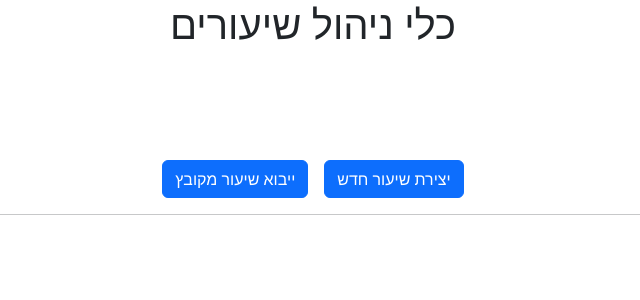
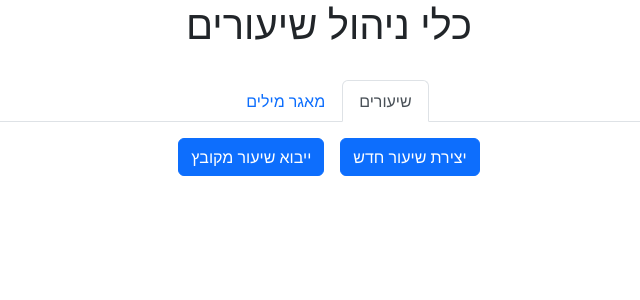
Before and after one commit to DevShai/ad6-lessons-tool, a React (Create React App) app: page / in a window 1280 px wide. Shown: the top 300 px of the page, without its empty margins (411-1051 px from the left). Built offline with nearby package versions, Linux system fonts and the light colour scheme.

Commit message:
wip on words list

```diff
--- a/src/assets/styles/MainPage.css
+++ b/src/assets/styles/MainPage.css
@@ -12,3 +12,8 @@
     justify-content: center;
     min-height: 5rem;
 }
+
+.tabs-container {
+    display: flex;
+    justify-content: center;
+}
--- a/src/components/QuestionsForms/DrawLine.tsx
+++ b/src/components/QuestionsForms/DrawLine.tsx
@@ -22,7 +22,7 @@ export default function QuestionFormDrawLine(props) {
 
     const addNewWord = function (word: string = '', img: FileData = {base64: '', fileObject: undefined}) {
         var newData = { ...questionData }
-        newData.words.push({ word: { text: word, audio: undefined }, definition: undefined, texture: img })
+        newData.words.push({ word: { text: word }, texture: img })
         setQuestionData(newData)
     }
 
--- a/src/components/lessons/EditLesson.jsx
+++ b/src/components/lessons/EditLesson.jsx
@@ -17,7 +17,7 @@ export default function EditLesson(props) {
     }
 
     return (
-        <Container fluid>
+        <Container fluid style={{padding: "1rem"}}>
             <LessonForm
                 lessonData={lessonData}
                 onSubmit={onSubmit}
--- /dev/null
+++ b/src/pages/LessonsTab.tsx
@@ -0,0 +1,100 @@
+import LessonsList from 'src/components/lessons/LessonsList';
+import NewLessonDialog from 'src/components/lessons/NewLessonDialog';
+import { Button, Container, Form, FormLabel } from 'react-bootstrap';
+import { useState } from 'react';
+import EditLesson from '../components/lessons/EditLesson';
+import 'src/assets/styles/MainPage.css'
+import React from 'react';
+
+export default function LessonsTab({lessonsList, setLessonsList}) {
+
+    const [modalVisible, setModalVisible] = useState(false);
+    const [editedLessonIdx, setEditedLessonIdx] = useState(-1);
+
+    const addNewLesson = function (lessonData) {
+        var newList = [...lessonsList]
+        newList.push(lessonData)
+        setLessonsList(newList)
+        setEditedLessonIdx(newList.length - 1)
+    }
+
+    const deleteLesson = function (idx) {
+        if (window.confirm(`למחוק את השיעור ${lessonsList[idx].lesson_name} ואת כל השאלות שבו?`)) {
+            var newList = [...lessonsList]
+            newList.splice(idx, 1)
+            setLessonsList(newList)
+            setEditedLessonIdx(-1)
+        }
+    }
+
+    const updateLesson = function (idx, newData) {
+        var newList = [...lessonsList]
+        newList[idx] = newData
+        setLessonsList(newList)
+    }
+
+    const download = function (content, fileName, contentType) {
+        const a = document.createElement("a");
+        const file = new Blob([content], { type: contentType });
+        a.href = URL.createObjectURL(file);
+        a.download = fileName;
+        a.click();
+    }
+
+    const exportLesson = function (idx) {
+        var data = lessonsList[idx]
+        download(JSON.stringify(data, undefined, '\t'), data.lesson_name + ".json", "text/plain");
+    }
+
+    const getLessonEditor = function () {
+        if (editedLessonIdx < 0) {
+            return ""
+        } else {
+            return <EditLesson
+                lessonData={lessonsList[editedLessonIdx]}
+                lessonIdx={editedLessonIdx}
+                updateLesson={updateLesson} />
+        }
+    }
+
+    const importLesson = function (file: File) {
+
+        const onReaderLoad = (e) => {
+            var obj = JSON.parse(e.target.result)
+            addNewLesson(obj)
+        }
+
+        var reader = new FileReader()
+        reader.onload = onReaderLoad
+        reader.readAsText(file)
+    }
+
+    return <Container>
+        <NewLessonDialog
+            visible={modalVisible}
+            onHide={() => setModalVisible(false)}
+            saveLesson={addNewLesson}
+            deleteLesson={deleteLesson} />
+        <Container style={{ gap: "1rem", display: "inline-flex", justifyContent: "center", padding: "1rem" }}>
+            <Button
+                onClick={() => setModalVisible(true)}>יצירת שיעור חדש</Button>
+            <Form.Control
+                type={"file"}
+                id={"importLessonBtn"}
+                accept="application/json"
+                onChange={(e) => importLesson((e.target as HTMLInputElement).files[0])}
+                hidden />
+            <Button
+                as={FormLabel as any}
+                for="importLessonBtn"
+                style={{ marginBottom: 0 }}>ייבוא שיעור מקובץ</Button>
+
+        </Container>
+        <LessonsList
+            lessons={lessonsList}
+            deleteLesson={deleteLesson}
+            editLesson={setEditedLessonIdx}
+            exportLesson={exportLesson} />
+        {getLessonEditor()}
+    </Container>
+}
--- a/src/pages/MainPage.tsx
+++ b/src/pages/MainPage.tsx
@@ -1,112 +1,46 @@
 import LessonsList from 'src/components/lessons/LessonsList';
 import NewLessonDialog from 'src/components/lessons/NewLessonDialog';
 import { Button, Container, Form, FormLabel } from 'react-bootstrap';
-import { useEffect, useState } from 'react';
+import { useState } from 'react';
 import EditLesson from '../components/lessons/EditLesson';
 import 'src/assets/styles/MainPage.css'
 import React from 'react';
 import { useLocalStorage } from 'usehooks-ts';
+import Tab from 'react-bootstrap/Tab';
+import Tabs from 'react-bootstrap/Tabs';
+import LessonsTab from './LessonsTab';
+import { Lesson, WordData } from 'src/types/datatypes';
+import WordsTab from './WordsTab';
 
 export default function MainPage() {
 
-    const [modalVisible, setModalVisible] = useState(false);
-    const [lessonsList, setLessonsList] = useLocalStorage("lessons", [])
-    const [editedLessonIdx, setEditedLessonIdx] = useState(-1)
-
-    const addNewLesson = function (lessonData) {
-        var newList = [...lessonsList]
-        newList.push(lessonData)
-        setLessonsList(newList)
-        setEditedLessonIdx(newList.length - 1)
-    }
-
-    const deleteLesson = function (idx) {
-        if (window.confirm(`למחוק את השיעור ${lessonsList[idx].lesson_name} ואת כל השאלות שבו?`)) {
-            var newList = [...lessonsList]
-            newList.splice(idx, 1)
-            setLessonsList(newList)
-            setEditedLessonIdx(-1)
-        }
-    }
-
-    const updateLesson = function (idx, newData) {
-        var newList = [...lessonsList]
-        newList[idx] = newData
-        setLessonsList(newList)
-    }
-
-    const download = function (content, fileName, contentType) {
-        const a = document.createElement("a");
-        const file = new Blob([content], { type: contentType });
-        a.href = URL.createObjectURL(file);
-        a.download = fileName;
-        a.click();
-    }
-
-    const exportLesson = function (idx) {
-        var data = lessonsList[idx]
-        download(JSON.stringify(data, undefined, '\t'), data.lesson_name + ".json", "text/plain");
-    }
-
-    const getLessonEditor = function () {
-        if (editedLessonIdx < 0) {
-            return ""
-        } else {
-            return <EditLesson
-                lessonData={lessonsList[editedLessonIdx]}
-                lessonIdx={editedLessonIdx}
-                updateLesson={updateLesson} />
-        }
-    }
-
-    const importLesson = function (file: File) {
-
-        const onReaderLoad = (e) => {
-            var obj = JSON.parse(e.target.result)
-            addNewLesson(obj)
-        }
-
-        var reader = new FileReader()
-        reader.onload = onReaderLoad
-        reader.readAsText(file)
-    }
+    const [lessonsList, setLessonsList] = useLocalStorage("lessons", []);
+    const [currentTab, setCurrentTab] = useState("lessons");
 
     return (
         <div className="MainPage">
             <Container>
                 <h1>כלי ניהול שיעורים</h1>
-                <NewLessonDialog
-                    visible={modalVisible}
-                    onHide={() => setModalVisible(false)}
-                    saveLesson={addNewLesson}
-                    deleteLesson={deleteLesson} />
-
-                <LessonsList
-                    lessons={lessonsList}
-                    deleteLesson={deleteLesson}
-                    editLesson={setEditedLessonIdx}
-                    exportLesson={exportLesson} />
             </Container>
             <br />
-            <Container style={{ gap: "1rem", display: "inline-flex", justifyContent: "center" }}>
-                <Button
-                    onClick={() => setModalVisible(true)}>יצירת שיעור חדש</Button>
-                <Form.Control
-                    type={"file"}
-                    id={"importLessonBtn"}
-                    accept="application/json"
-                    onChange={(e) => importLesson((e.target as HTMLInputElement).files[0])}
-                    hidden />
-                <Button
-                    as={FormLabel as any}
-                    for="importLessonBtn"
-                    style={{ marginBottom: 0 }}>ייבוא שיעור מקובץ</Button>
+            <Tabs
+                id="main-page-tabs"
+                activeKey={currentTab}
+                onSelect={(k) => setCurrentTab(k)}
+                className="tabs-container"
 
-            </Container>
+            >
+                <Tab title="שיעורים" eventKey={"lessons"}>
+                    <LessonsTab
+                        lessonsList={lessonsList}
+                        setLessonsList={setLessonsList} />
+                </Tab>
+                <Tab title="מאגר מילים" eventKey={"words"}>
+                    <WordsTab lessons={lessonsList}/>
+                </Tab>
 
-            <br /><hr /><br />
-            {getLessonEditor()}
-
-        </div>
+            </Tabs>
+            <br />
+        </div >
     );
 }
--- /dev/null
+++ b/src/pages/WordsTab.tsx
@@ -0,0 +1,77 @@
+import React from "react";
+import { Container, Form, Table } from "react-bootstrap";
+import TextWithAudioField from "src/components/fields/TextWithAudioField";
+import { Lesson, QUESTION_TYPES, Question, QuestionDataDrawLine, QuestionDataMaleFemale, QuestionDataReadText, WORD_GENDER, WordData } from "src/types/datatypes";
+
+const getQuestionWords = function (question: Question) {
+    let words: Array<WordData> = []
+    if (question.type == QUESTION_TYPES.MALE_FEMALE) {
+        let q = question as QuestionDataMaleFemale
+        q.female_words.forEach(element => {
+            words.push({ "word": { "text": element }, "gender": WORD_GENDER.F })
+        });
+        q.male_words.forEach(element => {
+            words.push({ "word": { "text": element }, "gender": WORD_GENDER.M })
+        });
+    }
+    else if (question.type == QUESTION_TYPES.LINE_DRAW) {
+        let q = question as QuestionDataDrawLine
+        words.push(...q.words)
+    }
+    else if (question.type == QUESTION_TYPES.TEXT_WITH_QUIZ) {
+        let q = question as QuestionDataReadText
+        words.push(...q.definitions)
+    }
+
+    return words
+}
+
+const getWords = function (lessons: Array<Lesson>): Array<WordData> {
+    var words: Array<WordData> = []
+    lessons.forEach(lesson => {
+        lesson.questions.forEach(question => {
+            words.push(...getQuestionWords(question))
+        });
+    });
+    return words
+}
+
+const tableBody = function (words: Array<WordData>) {
+    return <tbody>
+        {words.map((value, idx) => <tr>
+            <td>
+                {idx}
+            </td>
+            <td>
+                <TextWithAudioField
+                    wordData={value.word}
+                    idx={idx}
+                    isAudioValid={value.word.audio != null}
+                />
+            </td>
+            <td>
+                <TextWithAudioField
+                    wordData={value.definition ? value.definition : {"audio": null, "text": ""}}
+                    idx={idx}
+                    isAudioValid={value.definition != null && value.definition.audio != null}
+
+                />
+            </td>
+        </tr>)}
+    </tbody>
+}
+
+export default function WordsTab({ lessons }) {
+    return <Container fluid>
+        <Table striped bordered hover size="max" style={{ alignSelf: "center" }}>
+            <thead>
+                <tr>
+                    <th >#</th>
+                    <th>מילה</th>
+                    <th>הגדרה</th>
+                </tr>
+            </thead>
+            {tableBody(getWords(lessons))}
+        </Table>
+    </Container>
+}
```
Also changed, not shown: src/types/datatypes.tsx (+15 -3 lines), 1 other file (tests, documents, lock files or other folders).
